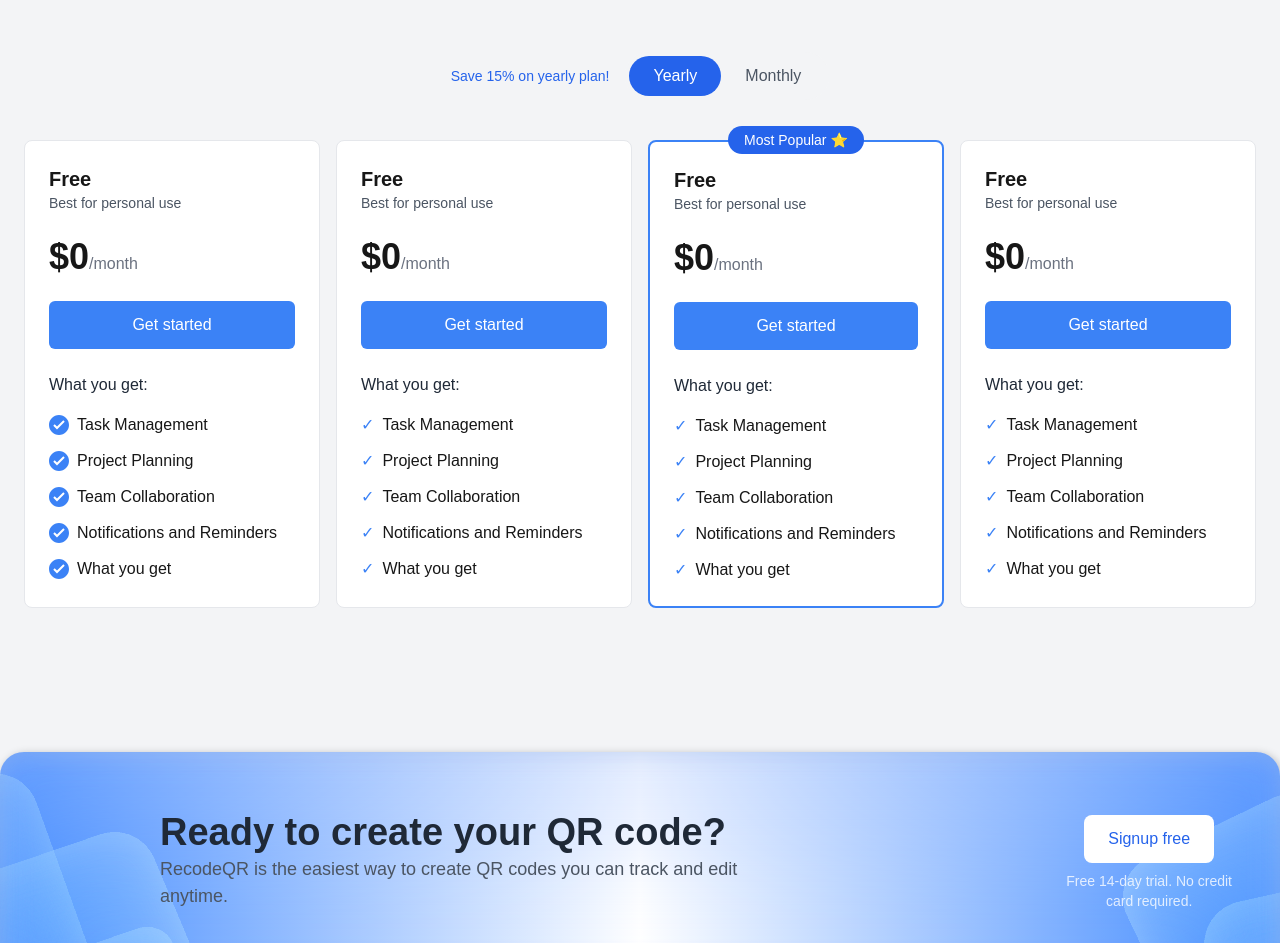
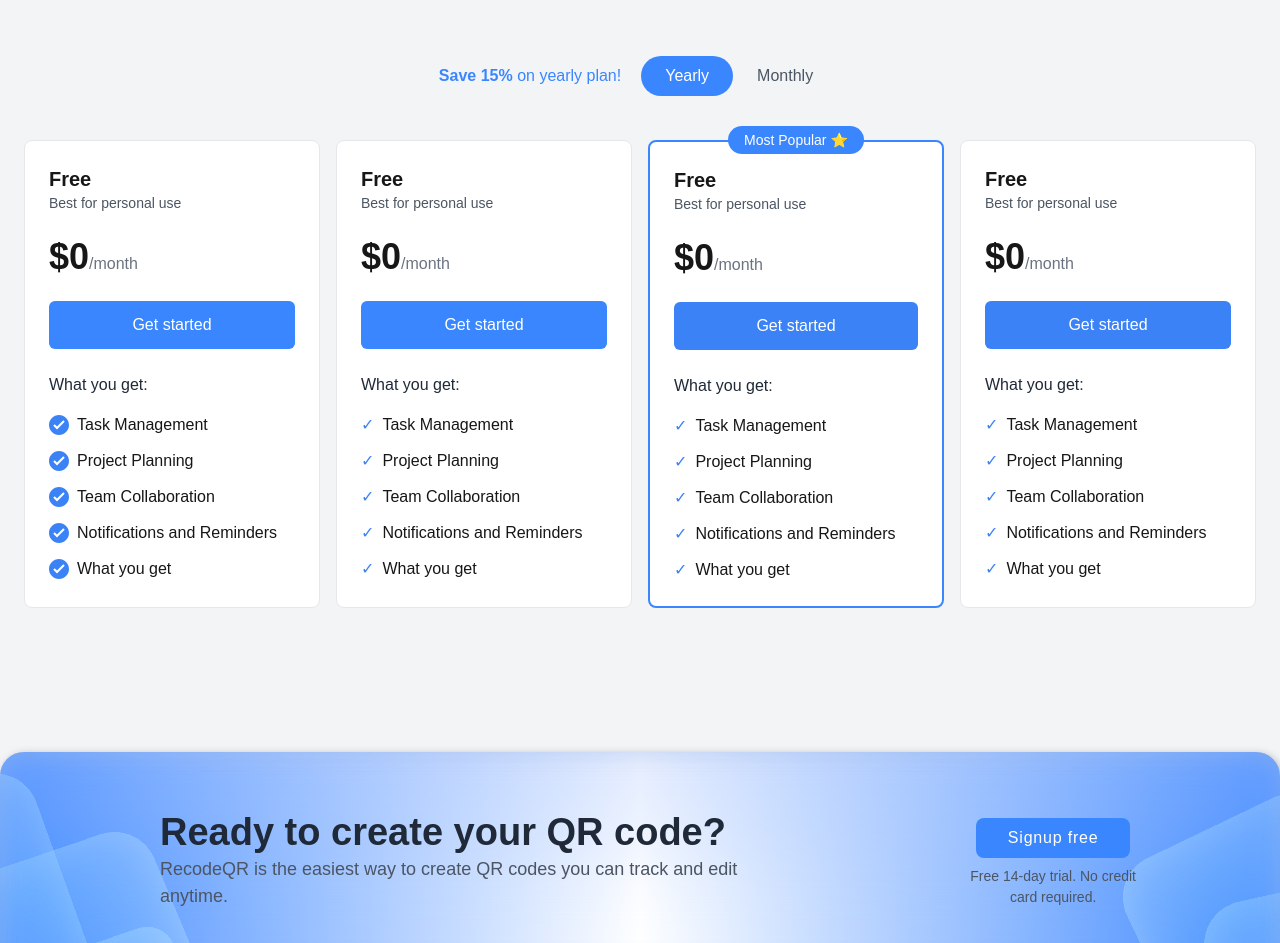
Before and after one commit to CipherKul/QR, a Next.js app: page /pricing in a window 1280 px wide. Shown: the part 289-1232 px from the top of the page. Built offline with nearby package versions, Linux system fonts and the light colour scheme.

Commit message:
alignment-fix

```diff
--- a/src/app/pricing/page.tsx
+++ b/src/app/pricing/page.tsx
@@ -32,9 +32,12 @@ export default function PricingPage() {
 
         {/* Pricing Toggle */}
         <div className="flex justify-center items-center gap-4 mb-10">
-          <span className="text-blue-600 text-sm font-medium">Save 15% on yearly plan!</span>
+          <p>
+            <span className="text-[#3A86FF] font-semibold">Save 15%</span>
+            <span className="text-[#3A86FF]"> on yearly plan!</span>
+          </p>
           <div className="flex rounded-full bg-gray-100 p-1">
-            <button className="py-2 px-6 rounded-full bg-blue-600 text-white font-medium">Yearly</button>
+            <button className="py-2 px-6 rounded-full bg-[#3A86FF] text-white font-medium">Yearly</button>
             <button className="py-2 px-6 rounded-full text-gray-600 font-medium">Monthly</button>
           </div>
         </div>
@@ -51,7 +54,7 @@ export default function PricingPage() {
               <span className="text-4xl font-bold">$0</span>
               <span className="text-gray-500">/month</span>
             </div>
-            <button className="w-full bg-blue-500 text-white py-3 rounded-md font-medium mb-6">
+            <button className="w-full bg-[#3A86FF] text-white py-3 rounded-md font-medium mb-6">
               Get started
             </button>
             <div>
@@ -112,7 +115,7 @@ export default function PricingPage() {
               <span className="text-4xl font-bold">$0</span>
               <span className="text-gray-500">/month</span>
             </div>
-            <button className="w-full bg-blue-500 text-white py-3 rounded-md font-medium mb-6">
+            <button className="w-full bg-[#3A86FF] text-white py-3 rounded-md font-medium mb-6">
               Get started
             </button>
             <div>
@@ -144,8 +147,8 @@ export default function PricingPage() {
           </div>
 
           {/* Most Popular Plan */}
-          <div className="bg-white rounded-lg border-2 border-blue-500 p-6 relative">
-            <div className="absolute -top-4 left-1/2 transform -translate-x-1/2 bg-blue-600 text-white px-4 py-1 rounded-full flex items-center text-sm font-medium">
+          <div className="bg-white rounded-lg border-2 border-[#3A86FF] p-6 relative">
+            <div className="absolute -top-4 left-1/2 transform -translate-x-1/2 bg-[#3A86FF] text-white px-4 py-1 rounded-full flex items-center text-sm font-medium">
               Most Popular <span className="ml-1">⭐</span>
             </div>
             <div className="mb-6">
--- a/src/components/home/MidSection.tsx
+++ b/src/components/home/MidSection.tsx
@@ -44,7 +44,7 @@ const MidSection = () => {
           </p>
 
           {/* Generate Button */}
-          <button className="mt-8 bg-[#3A86FF] text-white py-3 px-6 rounded-lg">
+          <button className="bg-[#3A86FF] text-white text-[16px] font-normal px-8 py-4 rounded-lg tracking-wider leading-none text-center font-poppins mt-8">
             Generate QR Code
           </button>
           <p className="text-gray-500 text-sm mt-2">Static codes are free. No<br /> sign up required.</p>
@@ -245,7 +245,7 @@ const MidSection = () => {
 
         {/* CTA Button */}
         <div className="text-center">
-          <button className="bg-[#3A86FF] text-white font-medium px-8 py-3 rounded-lg shadow-md transition-colors">
+          <button className="bg-[#3A86FF] text-white text-[16px] font-normal px-8 py-4 rounded-lg tracking-wider leading-none text-center font-poppins">
             Try dynamic for free
           </button>
           <p className="text-[16px] text-gray-600 mt-3">
--- a/src/components/layout/Footer.tsx
+++ b/src/components/layout/Footer.tsx
@@ -12,11 +12,11 @@ export default function Footer() {
             RecodeQR is the easiest way to create QR codes you can track and edit<br /> anytime.
           </p>
         </div>
-        <div className="text-center">
-          <button className="bg-white text-blue-600 font-medium px-6 py-3 rounded-lg hover:bg-blue-50 transition-colors">
+        <div className="text-center mr-24">
+          <button className="bg-[#3A86FF] text-white text-[16px] font-normal px-8 py-3 rounded-lg tracking-wider leading-none text-center font-poppins">
             Signup free
           </button>
-          <p className="text-white/80 text-sm mt-2">
+          <p className="text-[#4B5563] text-[14px] mt-2">
             Free 14-day trial. No credit<br />card required.
           </p>
         </div>
@@ -122,7 +122,7 @@ export default function Footer() {
             <p className="text-[#1E2833] mb-6 text-[15px]">
               Made in Munich, hosted in the EU
             </p>
-            <button className="bg-blue-500 text-white font-medium px-6 py-2 rounded-lg hover:bg-blue-600 transition-colors">
+            <button className="bg-[#3A86FF] text-white text-[16px] font-normal px-8 py-3 rounded-lg tracking-wider leading-none text-center font-poppins">
               Signup for free
             </button>
           </div>
```
